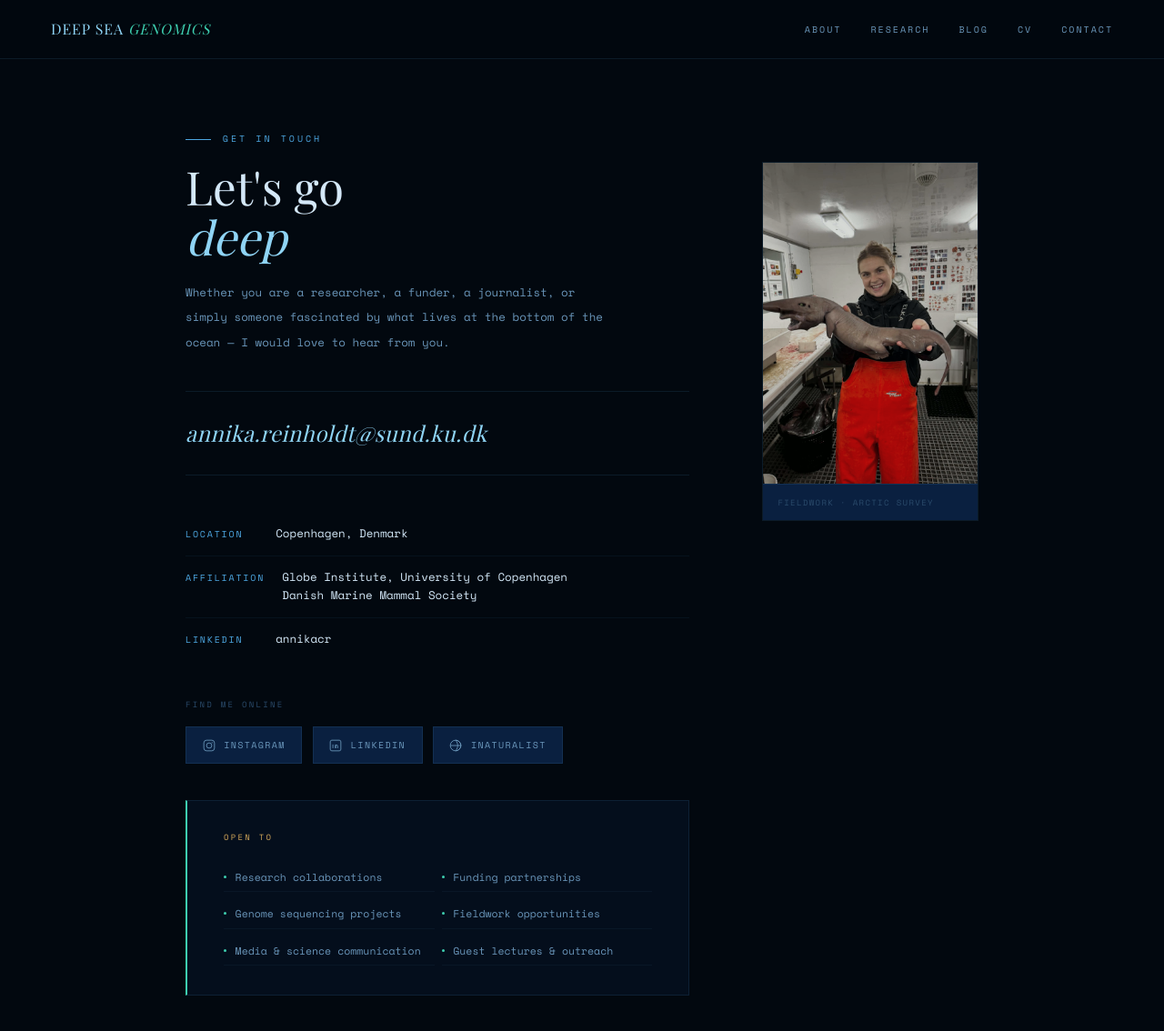
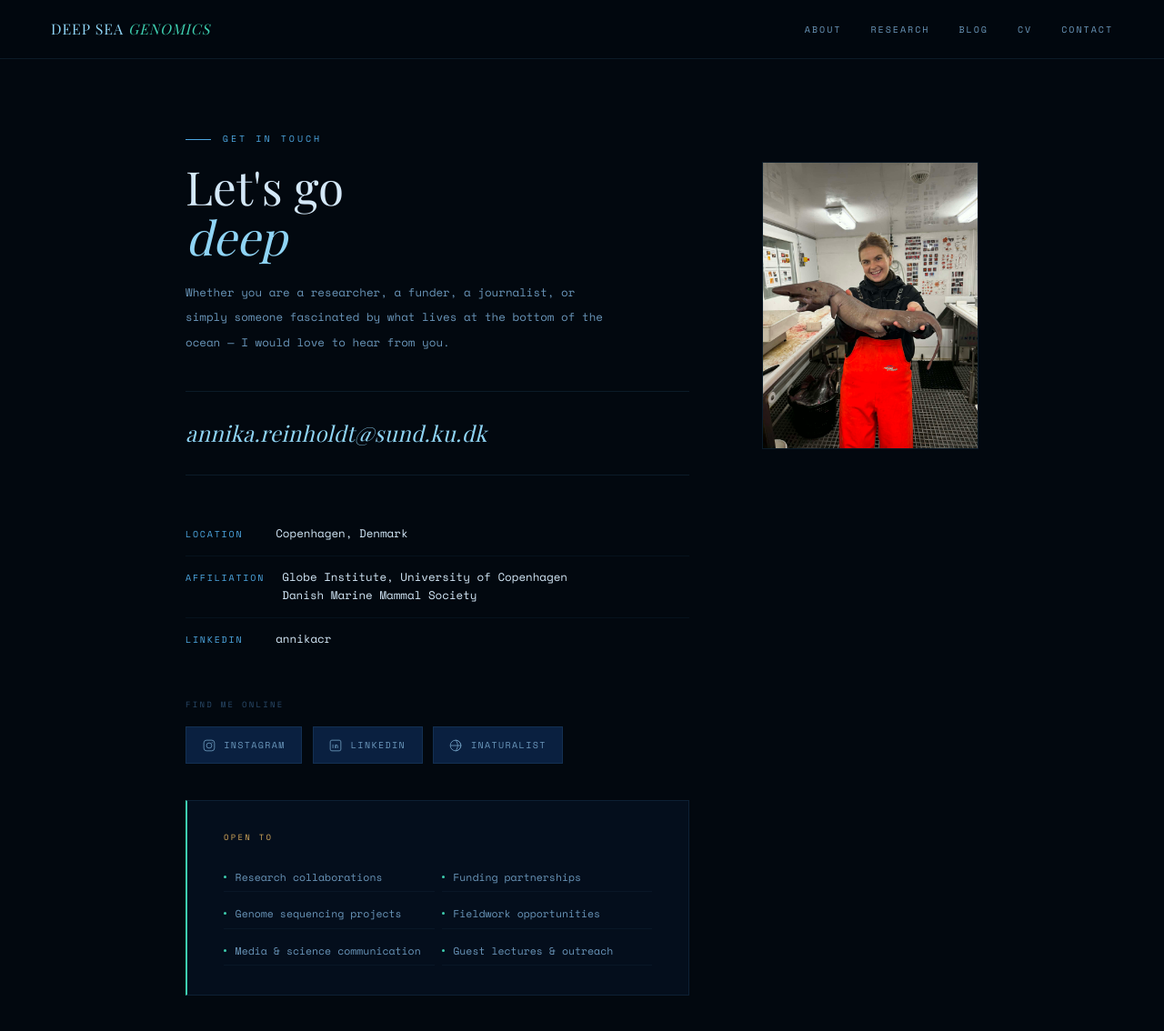
Before and after one commit to Areinholdt/Areinholdt.github.io, a Jekyll site: the page built from contact.md, in a window 1280 px wide and 1400 px high. Shown: the top 1134 px of the window at 91% size. Built offline with Jekyll 4.4.1, drawn with Linux system fonts in a browser that asks for light colours; some web fonts are replaced; some of the changed lines change nothing that is shown.

Commit message:
Update contact.md

```diff
--- a/contact.md
+++ b/contact.md
@@ -64,15 +64,10 @@ permalink: /contact/
   .social-link svg { width:14px; height:14px; flex-shrink:0; }
   .contact-photo { position:sticky; top:7rem; width:100%; overflow:hidden; border:1px solid var(--border); }
   .contact-photo img {
-    width:100%; display:block; object-fit:cover; aspect-ratio:2/3;
-    filter:brightness(0.85) saturate(0.8); transition:filter .4s;
+    width:100%; display:block; object-fit:cover; aspect-ratio:3/4;
+    filter:brightness(1.0) saturate(1.1); transition:filter .4s;
   }
   .contact-photo:hover img { filter:brightness(0.95) saturate(0.9); }
-  .contact-photo-caption {
-    padding:.7rem 1rem; background:var(--card);
-    border-top:1px solid var(--border);
-    font-size:9px; letter-spacing:.15em; text-transform:uppercase; color:var(--faint);
-  }
   .open-to {
     padding:2rem 2.5rem; background:var(--bg2);
     border:1px solid var(--border); border-left:2px solid var(--teal);
@@ -174,7 +169,6 @@ permalink: /contact/
     <div>
       <div class="contact-photo">
         <img src="/images/shark_annika1.jpg" alt="Annika Reinholdt — fieldwork">
-        <div class="contact-photo-caption">Fieldwork · Arctic survey</div>
       </div>
     </div>
   </div>
```
